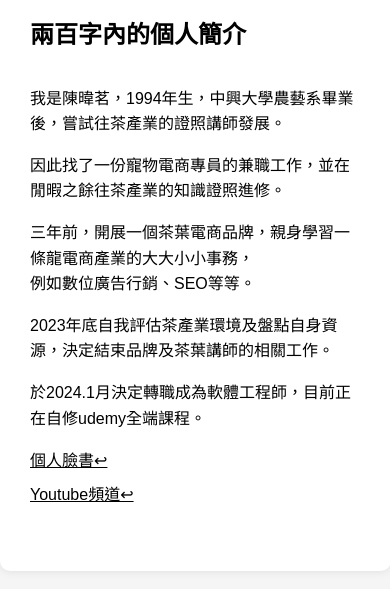
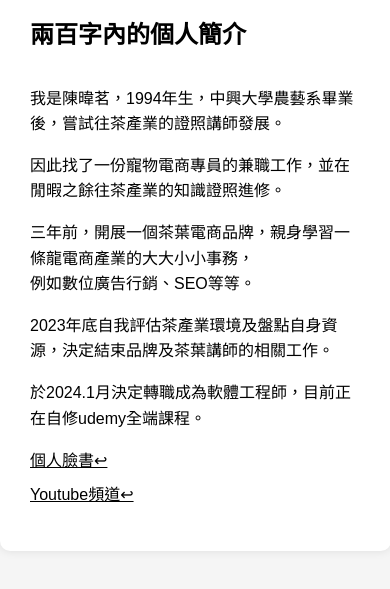
Before and after one commit to vincentchen0606/wehelp_mission, a plain HTML site: page index.html in a window 390 px wide. Both pictures are taken after a click on the element "兩百字內的個人簡介". Shown: the part 250-839 px from the top of the page. Drawn offline with Linux system fonts and the light colour scheme.

Commit message:
Add files via upload

```diff
--- a/wehelp.css
+++ b/wehelp.css
@@ -105,16 +105,9 @@ a {
 }
 
 .collapse-content.open {
-  max-height: 1000px; /* Adjust the value based on your content height */
+  max-height: 100vh; /* Adjust the value based on your content height */
 }
 
 .icon.rotate {
   transform: rotate(180deg);
 }
-@media screen and (max-width: 600px) {
-  .collapse-content.open {
-    max-height: 100vh;
-    overflow: auto;
-    padding-bottom: 20px;
-  }
-}
```
